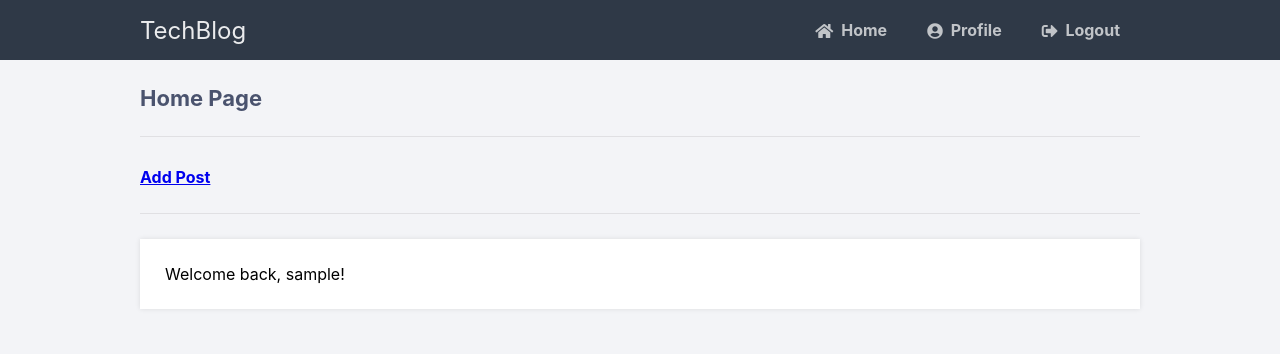
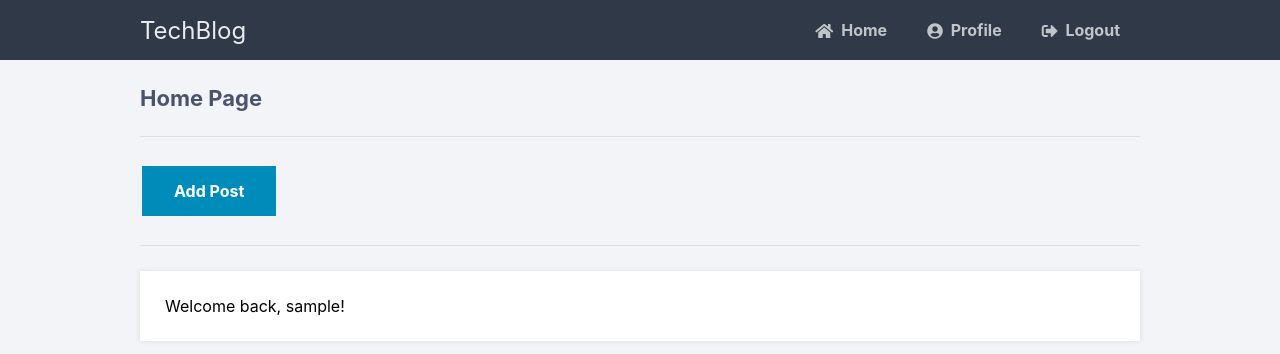
Before and after one commit to shivamyadavskn/TechBlog, a Flask app: page /pythonlogin/home in a window 1280 px wide. Shown: the top 354 px of the page. Run offline with Flask 2, Linux system fonts and the light colour scheme; the visitor is signed in with stand-in values (Sample User, id 1); data that the repository does not hold is empty; some libraries are stand-ins or nearby versions.

Commit message:
committed

```diff
--- a/static/style.css
+++ b/static/style.css
@@ -145,3 +145,20 @@ body.loggedin {
 	padding: 5px;
 	margin: 0 0 10px 0;
 }
+
+.button {
+  background-color: #4CAF50;
+  border: none;
+  color: white;
+  padding: 15px 32px;
+  text-align: center;
+  text-decoration: none;
+  display: inline-block;
+  font-size: 16px;
+  margin: 4px 2px;
+  cursor: pointer;
+}
+.button2 {background-color: #008CBA;} /* Blue */
+.button3 {background-color: #f44336;} /* Red */
+.button4 {background-color: #e7e7e7; color: black;} /* Gray */
+.button5 {background-color: #555555;}
--- a/templates/editpost.html
+++ b/templates/editpost.html
@@ -10,7 +10,7 @@
     <strong>Title</strong><input type="text" name="title" , value={{ post[1] }}><br>
     <strong>Content</strong><textarea name="content" rows="7" cols="50">{{ post[2] }}</textarea><br>
     <strong>Author</strong><input type="text" name="author" , value={{ post[3] }}><br>
-    <input type="submit" value="Update Post">
+    <input type="submit" value="Update Post" class="button">
 </form>
 
 {% endblock %}
--- a/templates/home.html
+++ b/templates/home.html
@@ -4,7 +4,7 @@
 
 {% block content %}
 <h2>Home Page</h2>
-<h2><a href="{{url_for('addpost')}}">Add Post</a></h2>
+<h2><a href="{{url_for('addpost')}}" class="button button2">Add Post</a></h2>
 <p>Welcome back, {{ username }}!</p>
 <br>
 <table style="width:100%">
@@ -22,8 +22,8 @@
         <td><h2>{{ posts['title'] }}</h2></td>
         <td><h2>{{ posts['author'] }}</h2></td>
         <td><h2>{{ posts['datetime'] }}</h2></td>
-        <td><h2><a href="{{ url_for('editpost',id=posts['id']) }}">Edit</a></h2></td>
-        <td><h2><a href="{{ url_for('deletepost',id=posts['id']) }}">Delete</a></h2></td>
+        <td><h2><a href="{{ url_for('editpost',id=posts['id']) }}" class="button">Edit</a></h2></td>
+        <td><h2><a href="{{ url_for('deletepost',id=posts['id']) }}" class="button button3">Delete</a></h2></td>
     </tr>
     {% endfor %}
 </table>
```
Also changed, not shown: templates/addpost.html (+7 -3 lines).
